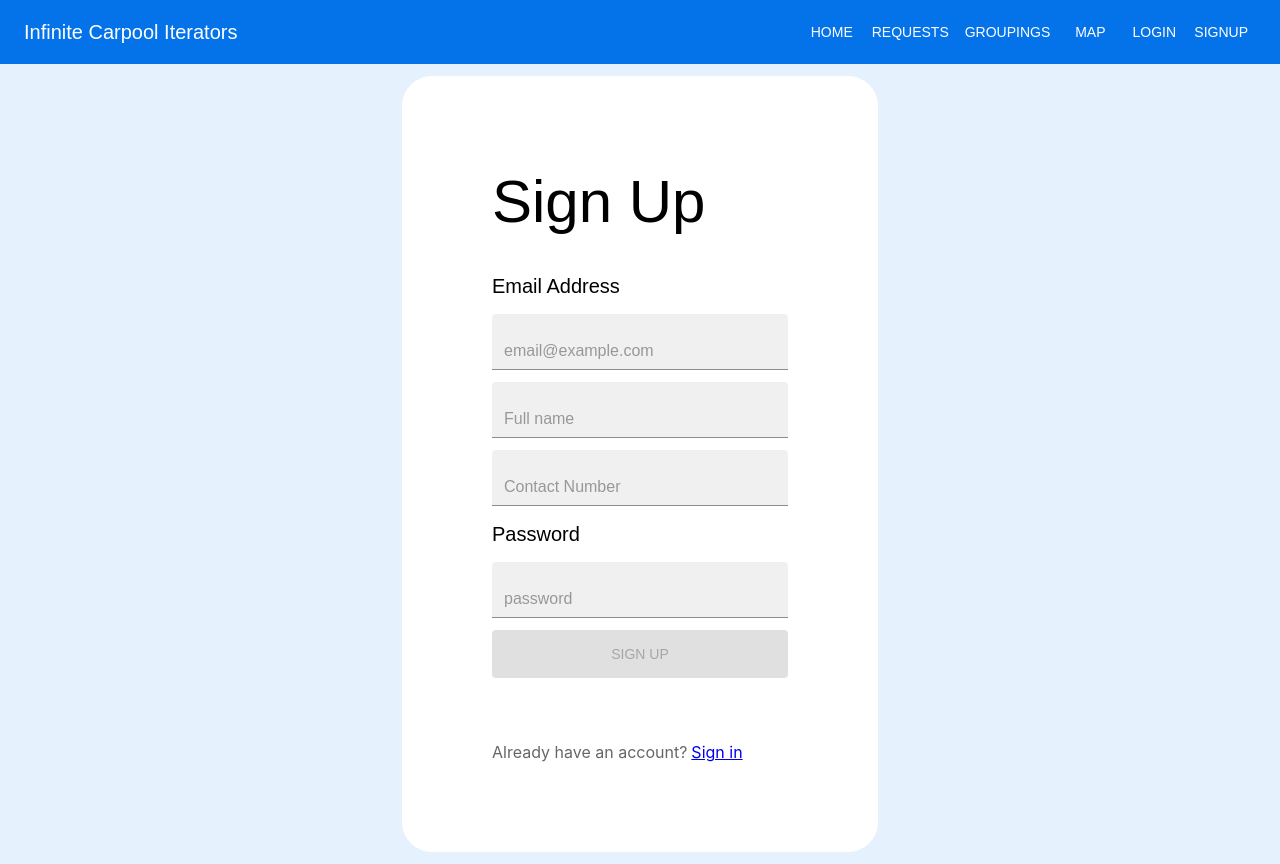
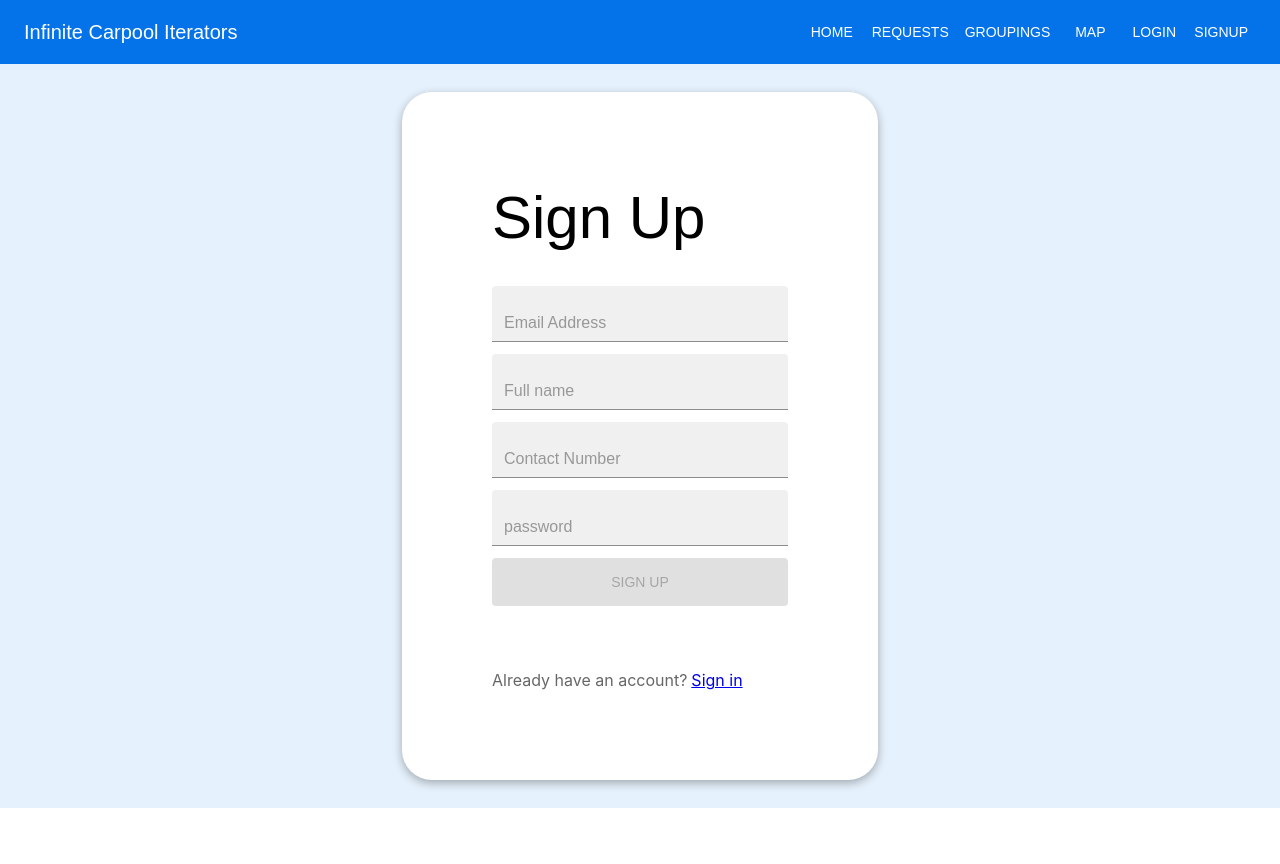
Before and after one commit to adityajirafe/InfiniteIteratorsLifeHack, a React (Create React App) app: page /signup in a window 1280 px wide. After the commit the page ends 808 px from the top, so only its background shows below. Built offline with nearby package versions, Linux system fonts and the light colour scheme.

Commit message:
ui fixes

```diff
--- a/src/pages/auth/signin/Login.jsx
+++ b/src/pages/auth/signin/Login.jsx
@@ -108,8 +108,8 @@ export default function Login() {
   return (
     <Box
       display="flex"
-      width="100%"
-      height="100vh"
+      width="100vw"
+      height="93vh"
       justifyContent="center"
       alignItems="center"
       backgroundColor="#e5f1fc"
@@ -123,6 +123,7 @@ export default function Login() {
         borderRadius="30px"
         sx={{
           backgroundColor: (theme) => theme.palette.background.main,
+          boxShadow: "0px 3px 10px rgba(0, 0, 0, 0.3)",
         }}
       >
         <Typography variant="h2">Login</Typography>
--- a/src/pages/auth/signup/Signup.jsx
+++ b/src/pages/auth/signup/Signup.jsx
@@ -119,8 +119,8 @@ export default function Signup() {
   return (
     <Box
       display="flex"
-      width="100%"
-      height="100vh"
+      width="100vw"
+      height="93vh"
       justifyContent="center"
       alignItems="center"
       backgroundColor="#e5f1fc"
@@ -134,6 +134,7 @@ export default function Signup() {
         borderRadius="30px"
         sx={{
           backgroundColor: (theme) => theme.palette.background.main,
+          boxShadow: "0px 3px 10px rgba(0, 0, 0, 0.3)",
         }}
       >
         <Typography variant="h2">Sign Up</Typography>
@@ -164,13 +165,12 @@ export default function Signup() {
                 gap: "12px",
               }}
             >
-              <Typography variant="h6">Email Address</Typography>
               <Field name="email1">
                 {({ field }) => (
                   <TextField
                     {...field}
                     variant="filled"
-                    placeholder="email@example.com"
+                    placeholder="Email Address"
                     autoComplete="off"
                     error={
                       touched.email1 &&
@@ -251,8 +251,6 @@ export default function Signup() {
                   </Typography>
                 )}
               </ErrorMessage>
-
-              <Typography variant="h6">Password</Typography>
               <Field name="password">
                 {({ field }) => (
                   <TextField
--- a/src/pages/home/Home.jsx
+++ b/src/pages/home/Home.jsx
@@ -19,13 +19,6 @@ export default function Home() {
   // firebase
 
   const { email, address, setAddress, setTownship } = useGlobalContext();
-  const navigate = useNavigate();
-  const goNeighbours = () => {
-    navigate("/neighbours");
-  };
-  const goMatched = () => {
-    navigate("/matched");
-  };
 
   if (email !== "") {
     const db = firestore;
@@ -244,9 +237,6 @@ export default function Home() {
         </Autocomplete>
         <Button onClick={handleSaveClick}>Save Address</Button>
         <Typography>{distance}</Typography>
-
-        <button onClick={goNeighbours}> My neighbours </button>
-        <button onClick={goMatched}> My ride </button>
       </Box>
     </Box>
   );
```
